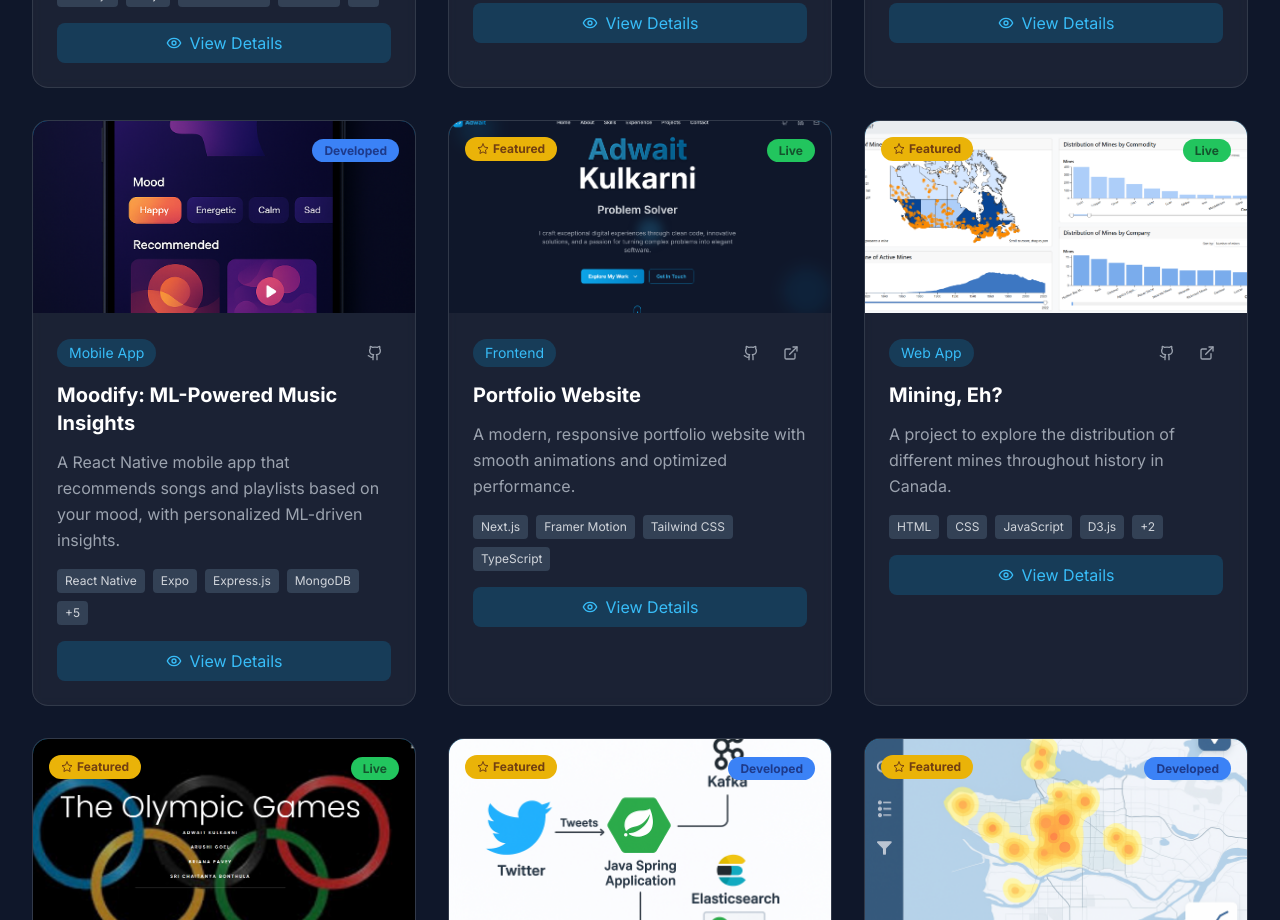
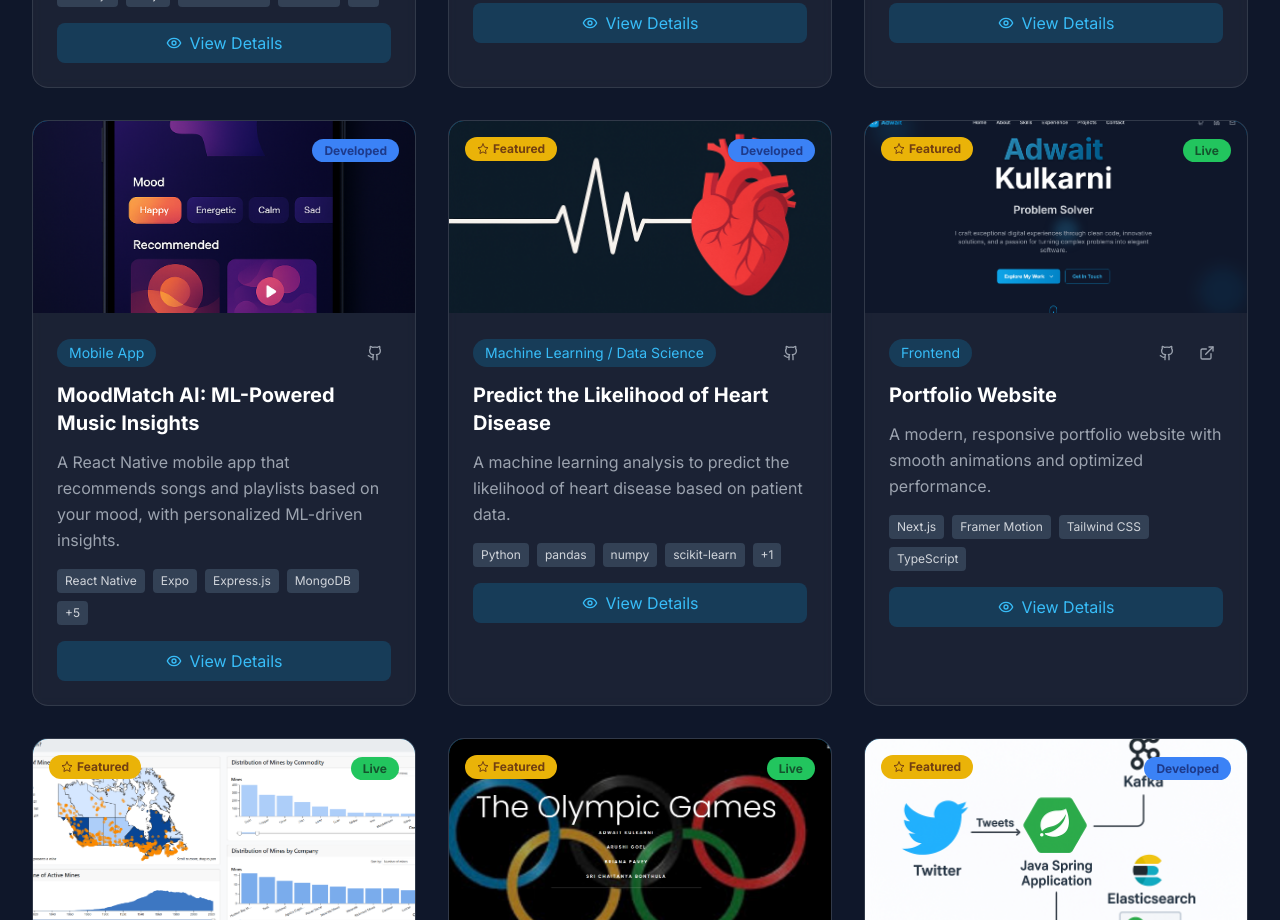
Before and after one commit to AdwaitKulkarni58/portfolio, a Next.js app: page / in a window 1280 px wide. Shown: the part 5320-6240 px from the top of the page. Built offline with nearby package versions, Linux system fonts and the light colour scheme.

Commit message:
add new project

```diff
--- a/components/Projects.tsx
+++ b/components/Projects.tsx
@@ -77,11 +77,11 @@ const projects = [
   },
   {
     id: 4,
-    title: "Moodify: ML-Powered Music Insights",
+    title: "MoodMatch AI: ML-Powered Music Insights",
     description:
       "A React Native mobile app that recommends songs and playlists based on your mood, with personalized ML-driven insights.",
     longDescription:
-      "Moodify is a cross-platform mobile app that lets users discover and manage playlists tailored to their mood. Users log in, select their mood, and receive curated song recommendations. The app leverages machine learning to analyze user interactions, cluster users by listening patterns, and provide personalized insights through an interactive dashboard on the screen. Built with React Native, Express.js, MongoDB, and Python (scikit-learn) for the ML pipeline.",
+      "MoodMatch AI is a cross-platform mobile app that lets users discover and manage playlists tailored to their mood. Users log in, select their mood, and receive curated song recommendations. The app leverages machine learning to analyze user interactions and provide personalized insights using content-based filtering through a dashboard on the screen. Built with React Native, Express.js, MongoDB, and Python (scikit-learn) for the ML pipeline.",
     image: "/moodify.png",
     technologies: [
       "React Native",
@@ -100,6 +100,21 @@ const projects = [
   },
   {
     id: 5,
+    title: "Predict the Likelihood of Heart Disease",
+    description:
+      "A machine learning analysis to predict the likelihood of heart disease based on patient data.",
+    longDescription:
+      "What does a patient's age, exercise-induced ST depression, and maximum heart rate tell us about the likelihood of the patient being diagnosed with heart disease? This project aims to answer this question by performing an exploratory data analysis on the UCI Heart Disease dataset, which contains 14 attributes related to heart disease diagnosis. The analysis includes data cleaning, visualization, and the application of the K-Nearest Neighbors (KNN) machine learning model to predict the presence of heart disease. The performance of each model is evaluated using accuracy, precision, and recall metrics, and the best-performing model is selected for deployment.",
+    image: "/heart.png",
+    technologies: ["Python", "pandas", "numpy", "scikit-learn", "altair"],
+    category: "Machine Learning / Data Science",
+    status: "Developed",
+    featured: true,
+    github: "https://github.com/AdwaitKulkarni58/dsci100-2023W2-group14",
+    live: null,
+  },
+  {
+    id: 6,
     title: "Portfolio Website",
     description:
       "A modern, responsive portfolio website with smooth animations and optimized performance.",
@@ -114,7 +129,7 @@ const projects = [
     live: "https://adwaitkulkarni.vercel.app/",
   },
   {
-    id: 6,
+    id: 7,
     title: "Mining, Eh?",
     description:
       "A project to explore the distribution of different mines throughout history in Canada.",
@@ -129,7 +144,7 @@ const projects = [
     live: "https://adwaitkulkarni58.github.io/Explore-Canadian-Mines/",
   },
   {
-    id: 7,
+    id: 8,
     title: "The Olympic Games",
     description:
       "A Historical Analysis of the Olympic Games from 1896 to 2020.",
@@ -144,7 +159,7 @@ const projects = [
     live: "https://adwaitkulkarni58.github.io/DSCI320-project-website/",
   },
   {
-    id: 8,
+    id: 9,
     title: "Tweet-Vibes",
     description:
       "An application using Java Spring and Apache Kafka to acquire tweets in real-time and provide REST endpoints to index a particular tweet in Elasticsearch while performing sentiment analysis on the same.",
@@ -166,7 +181,7 @@ const projects = [
     live: null,
   },
   {
-    id: 9,
+    id: 10,
     title: "ClusterVAN",
     description:
       "A geospatial analytics tool to visualize active businesses in Vancouver and get personalized recommendations for new business opportunities based on location and business type.",
@@ -181,7 +196,7 @@ const projects = [
     live: null,
   },
   {
-    id: 10,
+    id: 11,
     title: "Dungeons and Databases",
     description:
       "The domain of the project, Dungeons and Databases, lies within tabletop gaming and gaming utility. In this domain, the database primarily focuses on organizing and tracking specific details within and between DND campaigns. It will model aspects such as character definitions and campaign progression, and maintain the accessibility of this information for online gameplay.",
@@ -195,7 +210,7 @@ const projects = [
     github: "https://github.com/AdwaitKulkarni58/Dungeons-and-Databases",
   },
   {
-    id: 11,
+    id: 12,
     title: "Little Lemon",
     description:
       "A front-end application for a restaurant website, focusing on responsive design and user experience.",
@@ -209,7 +224,7 @@ const projects = [
     github: "https://github.com/AdwaitKulkarni58/Little-Lemon-Front-End",
   },
   {
-    id: 12,
+    id: 13,
     title: "User Management System",
     description:
       "A backend application for managing user accounts, roles, and permissions.",
@@ -231,7 +246,7 @@ const projects = [
     github: "https://github.com/AdwaitKulkarni58/User-Management-System",
   },
   {
-    id: 13,
+    id: 14,
     title: "Under Control",
     description:
       "A platform to promote gender equality with the power of choice.",
@@ -246,7 +261,7 @@ const projects = [
     live: "https://adwaitkulkarni58.github.io/BCSHacks/",
   },
   {
-    id: 14,
+    id: 15,
     title: "TinDog (Tinder for Dogs)",
     description: "A platform to help dog owners find playdates for their pets.",
     longDescription:
@@ -260,7 +275,7 @@ const projects = [
     live: "https://adwaitkulkarni58.github.io/TinDog-Tinder-for-Dogs-/",
   },
   {
-    id: 15,
+    id: 16,
     title: "People Data Management Solution",
     description:
       "A microservice-based application that provides a management solution for individual clients and companies.",
```
Also changed, not shown: public/heart.png (added).
